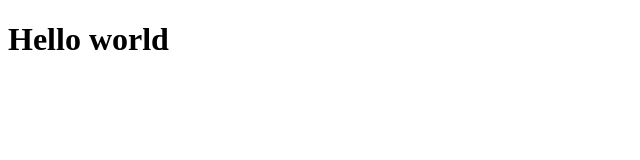
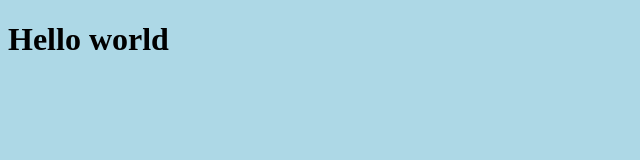
Before and after one commit to dungphamdev/git-workflow, a plain HTML site: page index.html in a window 1280 px wide. Shown: the whole page, without its empty margins (0-640 px from the left). Drawn offline with Linux system fonts and the light colour scheme.

Commit message:
add css for home page

```diff
--- a/index.html
+++ b/index.html
@@ -6,6 +6,7 @@
     <meta http-equiv="X-UA-Compatible" content="IE=edge">
     <meta name="viewport" content="width=device-width, initial-scale=1.0">
     <title>Document</title>
+    <link rel="stylesheet" href="./main.css">
 </head>
 
 <body>
--- /dev/null
+++ b/main.css
@@ -0,0 +1,3 @@
+body{
+    background-color: lightblue;
+}
```
